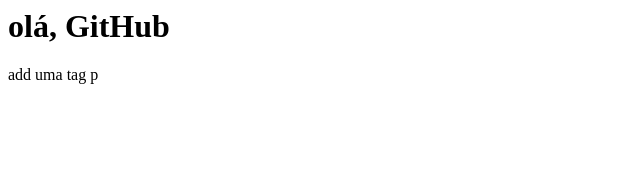
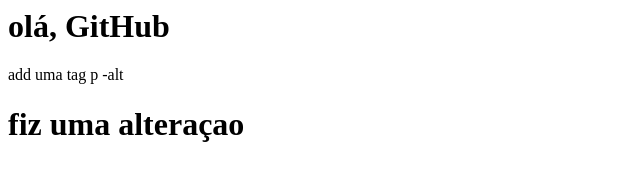
Before and after one commit to luizabisol/ola-github, a plain HTML site: page index.html in a window 1280 px wide. Shown: the whole page, without its empty margins (0-640 px from the left). Drawn offline with Linux system fonts and the light colour scheme.

Commit message:
altera a teg  a add um h1

```diff
--- a/index.html
+++ b/index.html
@@ -1,6 +1,7 @@
 <html>
     <body>
         <h1>olá, GitHub</h1>
-        <p>add uma tag p </p>
+        <p>add uma tag p -alt</p>
+        <h1> fiz uma alteraçao</h1>
     </body>
 </html>
```
